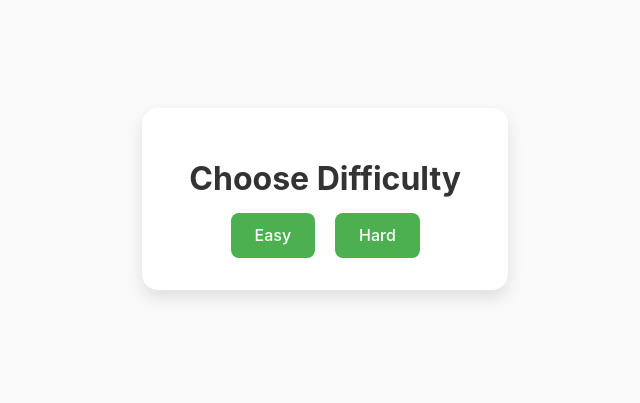
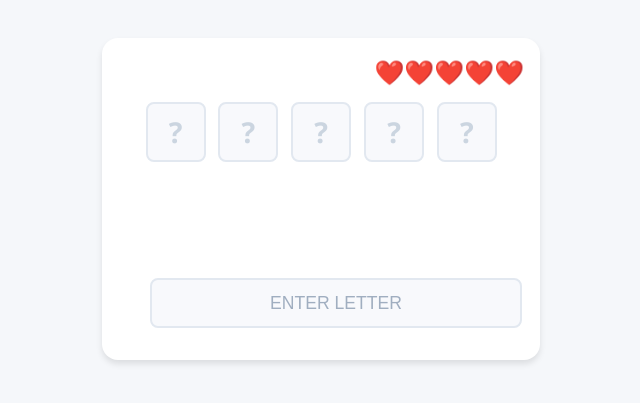
Before and after one commit to Aryan-Jangir-ZS/TypeScriptPractice, a React (Vite) app: page / in a window 1280 px wide. Shown: the part 201-604 px from the top of the page, without its empty margins (330-970 px from the left). Built offline with nearby package versions, Linux system fonts and the light colour scheme.

Commit message:
made some changes in GuessGame

```diff
--- a/src/App.css
+++ b/src/App.css
@@ -1,116 +1,141 @@
 :root {
-  --bg-color: #f9f9f9;
-  --text-color: #333;
-  --primary-color: #4caf50;
-  --secondary-color: #ff9800;
-  --danger-color: #f44336;
-  --prefilled-color: #d4edda;
-  --input-border: #ccc;
+  --primary: #4a90e2;
+  --success: #50bf50;
+  --warning: #ffb800;
+  --danger: #ff4d4d;
+  --background: #f5f7fa;
+  --text: #2d3748;
+  --input-bg: #f8f9fc;
 }
 
 body {
   margin: 0;
-  font-family: "Inter", Arial, sans-serif;
-  background-color: var(--bg-color);
+  font-family: 'Segoe UI', system-ui;
+  background: var(--background);
   display: flex;
   justify-content: center;
   align-items: center;
   min-height: 100vh;
-  color: var(--text-color);
+  color: var(--text);
 }
 
-.game-container, .difficulty-container {
-  text-align: center;
+.game-container {
+  background: white;
   padding: 2rem;
   border-radius: 16px;
-  background: #ffffff;
-  box-shadow: 0 8px 16px rgba(0, 0, 0, 0.1);
+  box-shadow: 0 4px 6px rgba(0, 0, 0, 0.1);
   width: 90%;
-  max-width: 400px;
+  max-width: 500px;
+  position: relative;
 }
 
-.level-button{
-  margin-right: 20px;
-}
-.game-title, .difficulty-container h1 {
-  font-size: 2rem;
-  margin-bottom: 1rem;
-  color: var(--text-color);
+.lives-container {
+  position: absolute;
+  top: 1rem;
+  right: 1rem;
+  font-size: 1.5rem;
+  color: var(--danger);
 }
 
 .word-container {
   display: flex;
+  gap: 0.8rem;
   justify-content: center;
-  gap: 0.5rem;
+  margin: 2rem 0;
+}
+
+.letter-block {
+  width: 3.5rem;
+  height: 3.5rem;
+  border: 2px solid #e2e8f0;
+  border-radius: 8px;
+  display: flex;
+  align-items: center;
+  justify-content: center;
+  font-size: 1.8rem;
+  font-weight: bold;
+  background: var(--input-bg);
+  transition: all 0.2s ease;
+}
+
+.letter-block.filled {
+  border-color: var(--success);
+  background: rgba(80, 191, 80, 0.1);
+}
+
+.empty-char {
+  color: #cbd5e0;
+}
+
+.input-container {
+  margin-top: 1.5rem;
+  padding: 0 1rem;
+}
+
+.styled-input {
+  width: 100%;
+  padding: 0.8rem;
+  font-size: 1.1rem;
+  border: 2px solid #e2e8f0;
+  border-radius: 8px;
+  text-align: center;
+  text-transform: uppercase;
+  background: var(--input-bg);
+  color: var(--text);
+  transition: all 0.2s ease;
+}
+
+.styled-input:focus {
+  outline: none;
+  border-color: var(--primary);
+  box-shadow: 0 0 0 3px rgba(74, 144, 226, 0.2);
+}
+
+.styled-input::placeholder {
+  color: #a0aec0;
+  font-weight: 300;
+}
+
+
+.message-container {
+  min-height: 60px;
   margin: 1rem 0;
 }
 
-.letter-input {
-  width: 3rem;
-  height: 3rem;
-  font-size: 1.5rem;
+.message {
+  padding: 0.8rem;
+  border-radius: 6px;
+  font-weight: 500;
   text-align: center;
-  border-radius: 8px;
-  border: 2px solid var(--input-border);
-  outline: none;
-  transition: border-color 0.3s ease, background-color 0.3s ease;
 }
 
-.letter-input.correct {
-  border-color: var(--primary-color);
-  background-color: rgba(76, 175, 80, 0.2);
+.message.correct { background: var(--success); color: white; }
+.message.almost { background: var(--warning); color: white; }
+.message.wrong { background: var(--danger); color: white; }
+
+.modal {
+  position: fixed;
+  top: 50%;
+  left: 50%;
+  transform: translate(-50%, -50%);
+  background: white;
+  padding: 2rem;
+  border-radius: 12px;
+  text-align: center;
+  box-shadow: 0 4px 12px rgba(0, 0, 0, 0.15);
 }
 
-.letter-input.wrong-position {
-  border-color: var(--secondary-color);
-  background-color: rgba(255, 152, 0, 0.2);
+.reset-button {
+  background: var(--primary);
+  color: white;
+  border: none;
+  padding: 0.8rem 1.5rem;
+  border-radius: 6px;
+  font-size: 1rem;
+  cursor: pointer;
+  transition: background 0.2s ease;
 }
 
-.letter-input.incorrect {
-  border-color: var(--danger-color);
-  background-color: rgba(244, 67, 54, 0.2);
+.reset-button:hover {
+  background: #357abd;
 }
-
-.letter-input.prefilled {
-  background-color: var(--prefilled-color);
-  border-color: var(--primary-color);
-}
-
-button {
-  padding: 0.8rem 1.5rem;
-  font-size: 1rem;
-  border: none;
-  border-radius: 8px;
-  background-color: var(--primary-color);
-  color: #fff;
-  cursor: pointer;
-  transition: background-color 0.3s ease;
-}
-
-button:hover {
-  background-color: #388e3c;
-}
-
-.correct {
-  background-color: #28a745;
-  color: white;
-  border: 2px solid #1e7a34;
-}
-
-.wrong-position {
-  background-color: #ffc107;
-  color: black;
-  border: 2px solid #e0a800;
-}
-
-.incorrect {
-  background-color: #dc3545;
-  color: white;
-  border: 2px solid #bd2130;
-}
-
-.prefilled {
-  background-color: #17a2b8;
-  color: white;
-  border: 2px solid #117a8b;
-}
--- a/src/App.tsx
+++ b/src/App.tsx
@@ -1,120 +1,121 @@
-import React, { useState, useEffect, useRef } from "react";
+import React, { useState, useEffect } from "react";
 import "./App.css";
 
-const getWord = () => {
-const words = ["apple", "banana", "cherry", "date", "elderberry", "figure", "grape"];
-return words[Math.floor(Math.random() * words.length)];
-};
-const getRemainingGuess = () => 5;
+enum GameState {
+  Playing,
+  Won,
+  Lost,
+}
 
-const App: React.FC = () => {
-  const [word, setWord] = useState<string[]>(getWord().toLowerCase().split(""));
-  const [remainingGuesses, setRemainingGuesses] = useState(getRemainingGuess());
-  const [guessList, setGuessList] = useState<string[]>(Array(word.length).fill(""));
-  const [correctIndexes, setCorrectIndexes] = useState<number[]>([]);
-  const [prefilledIndexes, setPrefilledIndexes] = useState<number[]>([]);
-  const [status, setStatus] = useState<"Playing" | "Failed" | "Success">("Playing");
-  const [difficulty, setDifficulty] = useState<"Easy" | "Hard" | null>(null);
-  const inputsRef = useRef<(HTMLInputElement | null)[]>([]);
+enum MessageType {
+  Correct = "CORRECT",
+  Almost = "ALMOST",
+  Wrong = "WRONG",
+}
+
+const WORDS = ["APPLE", "GRAPE", "MELON", "PEACH", "OLIVE"];
+const MAX_LIVES = 5;
+const WORD_TO_GUESS = WORDS[Math.floor(Math.random() * WORDS.length)];
+
+const WordGuessGame: React.FC = () => {
+  const [lives, setLives] = useState(MAX_LIVES);
+  const [guessedLetters, setGuessedLetters] = useState<string[]>(
+    Array(WORD_TO_GUESS.length).fill("")
+  );
+  const [message, setMessage] = useState<{ text: string; type: MessageType } | null>(null);
+  const [inputLetter, setInputLetter] = useState("");
+  const [gameState, setGameState] = useState<GameState>(GameState.Playing);
 
   useEffect(() => {
-    if (difficulty === "Easy") prefillEasyMode();
-  }, [difficulty]);
+    if (guessedLetters.join("") === WORD_TO_GUESS) {
+      setGameState(GameState.Won);
+    }
+  }, [guessedLetters]);
 
-  const prefillEasyMode = () => {
-    const prefillCount = Math.floor(Math.random() * 2) + 2;
-    const indexes = word.map((_, i) => i).sort(() => Math.random() - 0.5).slice(0, prefillCount);
-    const newGuesses = [...guessList];
-    indexes.forEach(i => newGuesses[i] = word[i]);
-    setGuessList(newGuesses);
-    setPrefilledIndexes(indexes);
-    setCorrectIndexes(indexes);
-  };
+  const handleInput = (event: React.ChangeEvent<HTMLInputElement>) => {
+    const letter = event.target.value.toUpperCase();
+    if (!/^[A-Z]$/.test(letter)) return;
+    setInputLetter("");
 
-  const handleInputChange = (letter: string, index: number) => {
-    if (status !== "Playing" || correctIndexes.includes(index)) return;
+    const newGuessedLetters = [...guessedLetters];
+    let currentPosition = newGuessedLetters.findIndex(char => char === "");
 
-    const newLetter = letter.toLowerCase();
-    const updatedGuesses = [...guessList];
-    const prevLetter = updatedGuesses[index];
+    if (currentPosition === -1) return;
 
-    if (newLetter === word[index]) {
-      updatedGuesses[index] = newLetter;
-      setCorrectIndexes(prev => [...prev, index]);
-      autoFocusNextInput(index);
-    } else if (newLetter && prevLetter !== newLetter) {
-      if (!word.includes(newLetter)) {
-        setRemainingGuesses(prev => prev - 1);
-        updatedGuesses[index] = newLetter;
-        setTimeout(() => {
-          updatedGuesses[index] = "";
-          setGuessList([...updatedGuesses]);
-        }, 1000);
-      } else updatedGuesses[index] = newLetter;
+    if (WORD_TO_GUESS[currentPosition] === letter) {
+      newGuessedLetters[currentPosition] = letter;
+      setGuessedLetters(newGuessedLetters);
+      setMessage({ text: `Correct position for ${letter}!`, type: MessageType.Correct });
+    } else {
+      if (WORD_TO_GUESS.includes(letter)) {
+        setMessage({ text: `${letter} is correct but wrong position!`, type: MessageType.Almost });
+      } else {
+        setMessage({ text: `${letter} is not in the word!`, type: MessageType.Wrong });
+        setLives(l => l - 1);
+      }
     }
 
-    setGuessList(updatedGuesses);
-  };
-
-  const autoFocusNextInput = (currentIndex: number) => {
-    const nextIndex = guessList.findIndex((_, i) =>
-      i > currentIndex && !correctIndexes.includes(i) && !prefilledIndexes.includes(i)
-    );
-    inputsRef.current[nextIndex]?.focus();
+    setTimeout(() => setMessage(null), 2000);
   };
 
   useEffect(() => {
-    if (remainingGuesses <= 0) setStatus("Failed");
-    else if (guessList.every((char, i) => char === word[i])) setStatus("Success");
-  }, [guessList, remainingGuesses]);
+    if (lives <= 0) setGameState(GameState.Lost);
+  }, [lives]);
 
   const resetGame = () => {
-    setWord(getWord().toLowerCase().split(""));
-    setRemainingGuesses(getRemainingGuess());
-    setGuessList(Array(word.length).fill(""));
-    setCorrectIndexes([]);
-    setPrefilledIndexes([]);
-    setStatus("Playing");
-    setDifficulty(null);
+    setLives(MAX_LIVES);
+    setGuessedLetters(Array(WORD_TO_GUESS.length).fill(""));
+    setMessage(null);
+    setGameState(GameState.Playing);
   };
-
-  const getColor = (char: string, index: number) =>
-    !char ? "" : correctIndexes.includes(index) ? "correct" :
-    word.includes(char) ? "wrong-position" : "incorrect";
-
-  if (!difficulty) return (
-    <div className="difficulty-container">
-      <h1>Choose Difficulty</h1>
-      <button className="level-button" onClick={() => setDifficulty("Easy")}>Easy</button>
-      <button onClick={() => setDifficulty("Hard")}>Hard</button>
-    </div>
-  );
 
   return (
     <div className="game-container">
-      <h1 className="game-title">
-        {status === "Success" ? "🎉 You Won!" : status === "Failed" ? "😢 Game Over!" : "Guess the Word"}
-      </h1>
-      <div className="word-container">
-        {guessList.map((char, index) => (
-          <input
-            key={index}
-            className={`letter-input ${prefilledIndexes.includes(index) ? "prefilled" : getColor(char, index)}`}
-            value={char.toUpperCase()}
-            maxLength={1}
-            readOnly={correctIndexes.includes(index) || prefilledIndexes.includes(index)}
-            ref={el => inputsRef.current[index] = el}
-            onChange={e => handleInputChange(e.target.value, index)}
-            onKeyDown={e => e.key === "Backspace" && (guessList[index] = "")}
-          />
+      <div className="lives-container">
+        {Array(lives).fill("❤️").map((_, i) => (
+          <span key={i} className="heart">{'❤️'}</span>
         ))}
       </div>
-      <div className="status-container">
-        <p className="lives">Lives Remaining: {remainingGuesses}</p>
+
+      <div className="word-container">
+        {guessedLetters.map((letter, i) => (
+          <div key={i} className={`letter-block ${letter ? 'filled' : ''}`}>
+            {letter || <span className="empty-char">?</span>}
+          </div>
+        ))}
       </div>
-      {status !== "Playing" && <button onClick={resetGame}>Play Again</button>}
+
+      <div className="message-container">
+        {message && (
+          <div className={`message ${message.type.toLowerCase()}`}>
+            {message.text}
+          </div>
+        )}
+      </div>
+
+      <div className="input-container">
+        <input
+          type="text"
+          className="styled-input"
+          value={inputLetter}
+          onChange={handleInput}
+          maxLength={1}
+          disabled={gameState !== GameState.Playing}
+          placeholder="Enter letter"
+        />
+      </div>
+
+      {gameState !== GameState.Playing && (
+        <div className="modal">
+          <h3>{gameState === GameState.Won ? "🎉 You Won!" : "😢 Game Over"}</h3>
+          <p>The word was: {WORD_TO_GUESS}</p>
+          <button className="reset-button" onClick={resetGame}>
+            Play Again
+          </button>
+        </div>
+      )}
     </div>
   );
 };
 
-export default App;
+export default WordGuessGame;
```
